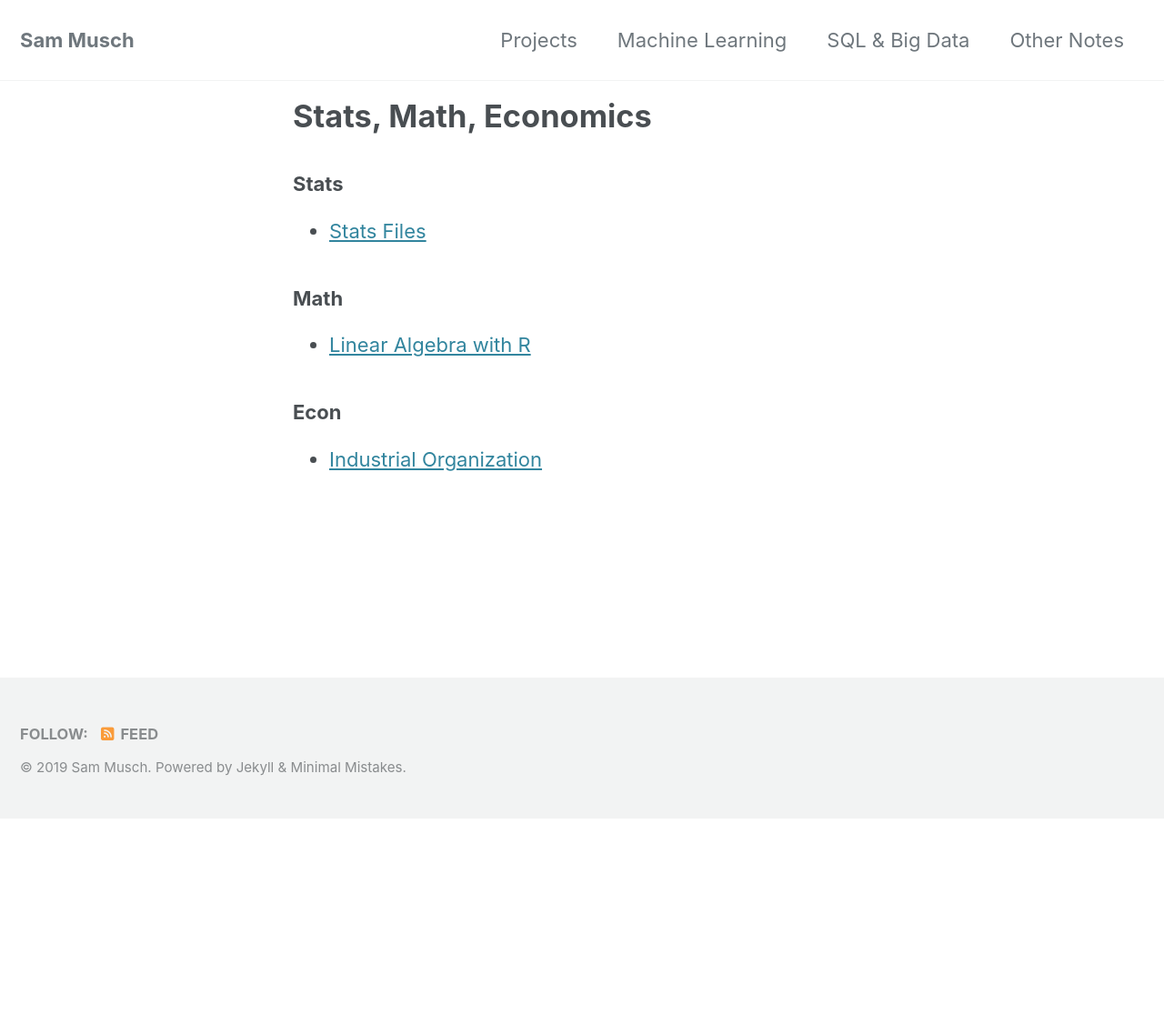
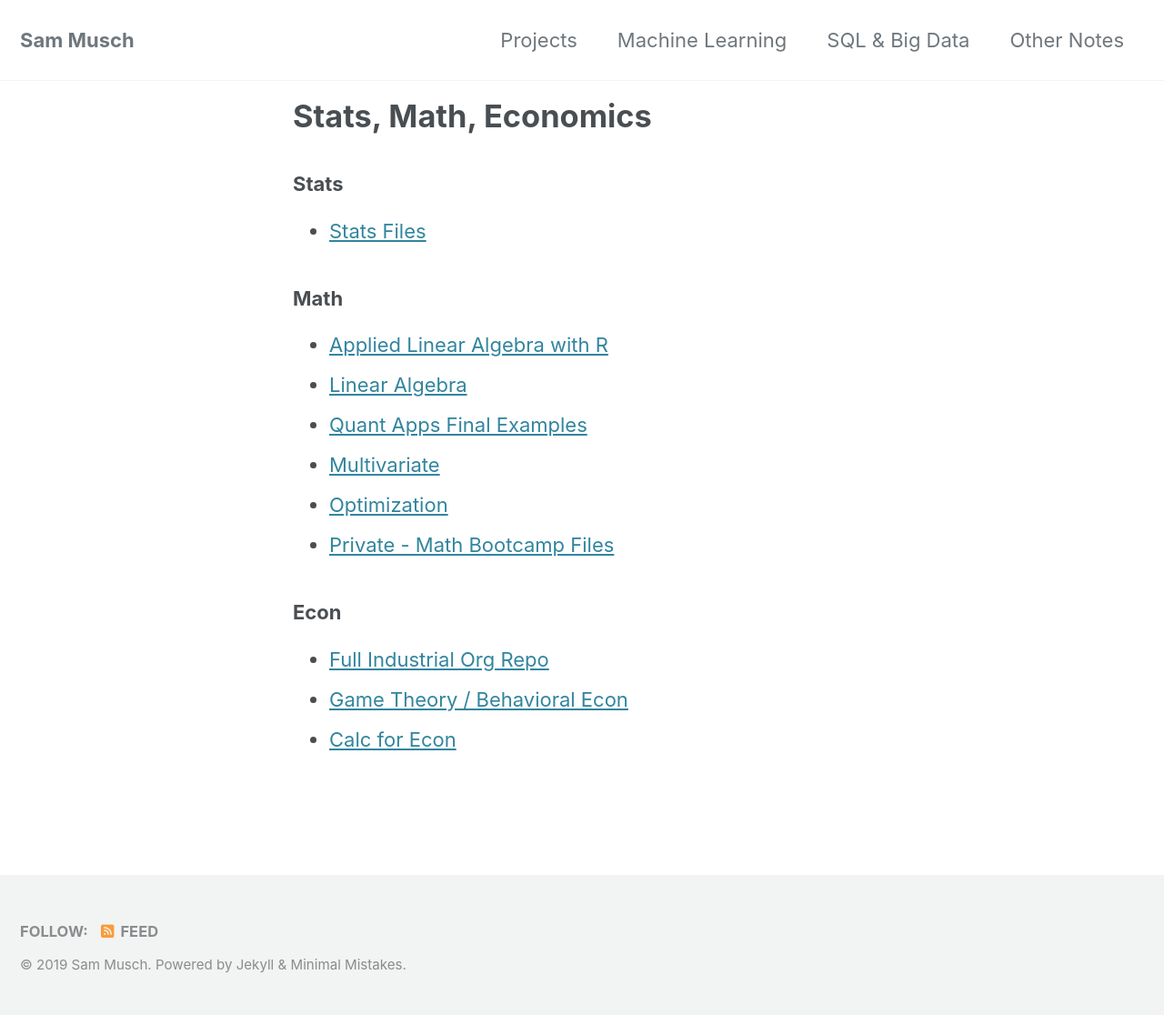
Before and after one commit to SamMusch/SamMusch.github.io, a Jekyll site: the page built from _pages/stats-math.md, in a window 1280 px wide. Shown: the whole page at 91% size. Built offline with Jekyll 4.4.1, drawn with Linux system fonts in a browser that asks for light colours; cached includes are drawn as plain includes; nearby versions of some CDN libraries; before the commit the page ends 900 px from its top, so only the background shows below that.

Commit message:
Add files via upload

```diff
--- a/_pages/stats-math.md
+++ b/_pages/stats-math.md
@@ -8,7 +8,15 @@ title: "Stats, Math, Economics"
 - [Stats Files](https://github.com/SamMusch/R/tree/master/Statistics)
 
 ### Math
-- [Linear Algebra with R](https://github.com/SamMusch/R/blob/master/Projects/Linear%20Algebra%20(Economics%20Problem).md)
+- [Applied Linear Algebra with R](https://github.com/SamMusch/R/blob/master/Projects/Linear%20Algebra%20(Economics%20Problem).md)
+- [Linear Algebra](https://github.com/SamMusch/Industrial-Organization/blob/master/Math%20Notes/Linear%20Algebra%20Notes.pdf)
+- [Quant Apps Final Examples](https://github.com/SamMusch/Industrial-Organization/blob/master/Math%20Notes/Quant%20Apps%20Final%20Examples.pdf)
+- [Multivariate](https://github.com/SamMusch/Industrial-Organization/blob/master/Math%20Notes/Multivariate%20Calculus%20Notes.pdf)
+- [Optimization](https://github.com/SamMusch/Industrial-Organization/blob/master/Math%20Notes/Optimization%20Notes.pdf)
+- [Private - Math Bootcamp Files](https://github.com/SamMusch/Private-Repo/tree/master/Math%20Bootcamp)
+
 
 ### Econ
-- [Industrial Organization](https://github.com/SamMusch/Industrial-Organization)
+- [Full Industrial Org Repo](https://github.com/SamMusch/Industrial-Organization)
+- [Game Theory / Behavioral Econ](https://github.com/SamMusch/Industrial-Organization/tree/master/Game%20Theory-%20Behavioral%20Economics)
+- [Calc for Econ](https://github.com/SamMusch/Industrial-Organization/blob/master/Math%20Notes/Calculus%20for%20Econ.pdf)
```
